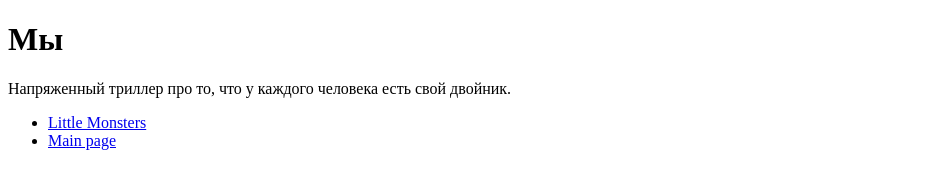
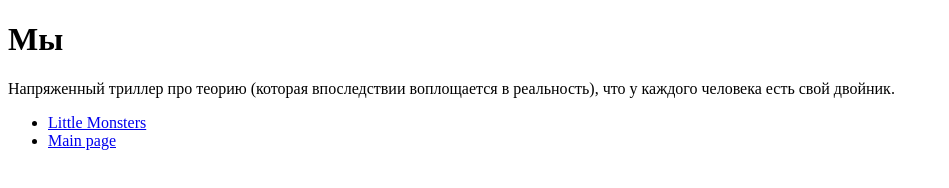
Before and after one commit to Hookmr/Hookmr.github.io, a plain HTML site: page us.html in a window 1280 px wide. Shown: the whole page, without its empty margins (0-949 px from the left). Drawn offline with Linux system fonts and the light colour scheme.

Commit message:
Fri, Nov 10, 2023, 4:22 PM +07:00

```diff
--- a/us.html
+++ b/us.html
@@ -7,7 +7,7 @@
     <body>
         <h1>Мы</h1>
         <p>
-            Напряженный триллер про то, что у каждого человека есть свой двойник.
+            Напряженный триллер про теорию (которая впоследствии воплощается в реальность), что у каждого человека есть свой двойник.
         </p>
         <ul>
             <li><a href="littlemonsters.html">Little Monsters</a></li>
```
